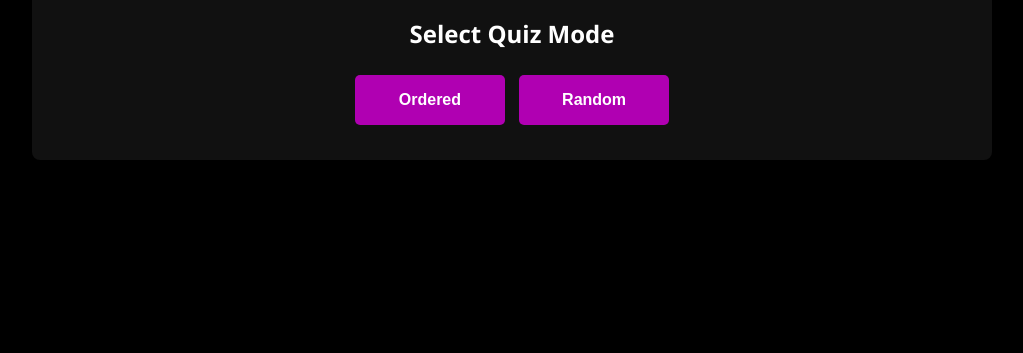
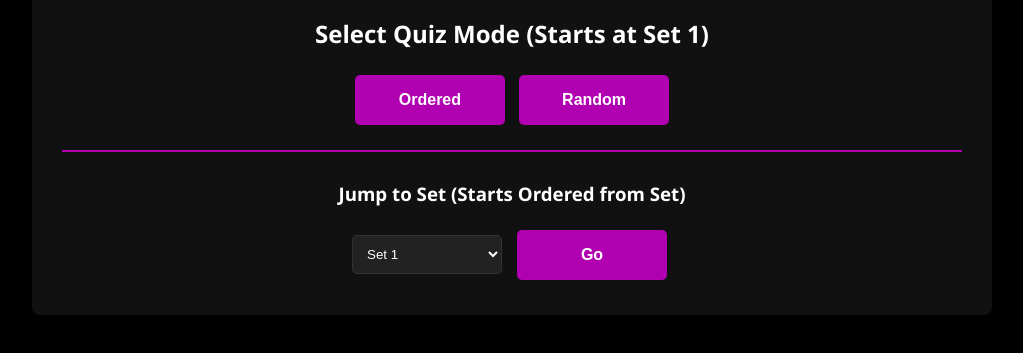
Before and after one commit to dddjy577/neuroanatomyquiz, a plain HTML site: page index.html in a window 1280 px wide. Shown: the part 129-482 px from the top of the page, without its empty margins (128-1151 px from the left). Drawn offline with Linux system fonts and the light colour scheme.

Commit message:
Update index.html

```diff
--- a/index.html
+++ b/index.html
@@ -109,6 +109,40 @@
             background-color: #5d005e;
         }
 
+        /* Styles for the new Set Jumper */
+        #set-jumper {
+            margin-top: 20px;
+            padding-top: 10px;
+            border-top: 2px solid var(--primary-color); /* Added a separator line */
+            display: flex;
+            flex-direction: column;
+            align-items: center;
+        }
+        #set-jumper-controls {
+            display: flex;
+            align-items: center;
+            justify-content: center;
+            gap: 10px;
+        }
+        #set-jumper-controls select {
+            padding: 10px;
+            margin: 5px 0;
+            border-radius: 5px;
+            background-color: var(--info-bar-bg);
+            color: var(--text-color);
+            border: 1px solid var(--border-color);
+            min-width: 150px; /* Ensures space for the text */
+        }
+        .go-button { /* Applied start-button styling class */
+            background-color: var(--primary-color);
+            height: 50px;
+            width: 150px;
+            padding: 10px 20px;
+        }
+        .go-button:hover {
+            background-color: var(--primary-hover);
+        }
+
 
         #answer-input {
             padding: 10px;
@@ -159,10 +193,19 @@
         <h1>Neuroanatomy Quiz by Oben 🧠</h1>
 
         <div id="start-screen">
-            <h2>Select Quiz Mode</h2>
+            <h2>Select Quiz Mode (Starts at Set 1)</h2>
             <button class="start-button" onclick="startQuiz('ordered')">Ordered</button>
             <button class="start-button" onclick="startQuiz('random')">Random</button>
-        </div>
+
+            <div id="set-jumper">
+                <h3>Jump to Set (Starts Ordered from Set)</h3>
+                <div id="set-jumper-controls">
+                    <select id="set-dropdown">
+                        </select>
+                    <button class="go-button" onclick="jumpToSet()">Go</button>
+                </div>
+            </div>
+            </div>
 
         <div id="quiz-screen" style="display: none;">
             <div id="info-bar">
@@ -408,6 +451,9 @@
             { set: 18, label: '13', answer: 'n. trigeminus (n. V)' },
             { set: 18, label: '14', answer: 'n. abducens (n. VI)' },
             { set: 18, label: '15', answer: 'n. hypoglossus (n. XII)' },
+            { set: 18, label: '16', answer: 'pons' },
+            { set: 18, label: '17', answer: 'corpus mammillare' },
+            { set: 18, label: '18', answer: 'floccus' },
             { set: 19, label: '1', answer: 'a. cerebri anterior' },
             { set: 19, label: '2', answer: 'a. carotis interna' },
             { set: 19, label: '3', answer: 'a. cerebelli superior' },
@@ -465,6 +511,8 @@
 
         // Image link setup (Corrected Raw GitHub Content)
         const IMAGE_BASE_URL = 'https://raw.githubusercontent.com/dddjy577/neuroanatomyquiz/main/';
+        // Max set number is 22, derived from the QUIZ_DATA
+        const MAX_SET = 22;
 
         // --- Utility Functions ---
 
@@ -479,13 +527,52 @@
             }
         }
 
+        // Function to populate the set dropdown
+        function populateSetDropdown() {
+            const dropdown = document.getElementById('set-dropdown');
+            for (let i = 1; i <= MAX_SET; i++) {
+                const option = document.createElement('option');
+                option.value = i;
+                option.textContent = `Set ${i}`;
+                dropdown.appendChild(option);
+            }
+        }
+
+        // FUNCTION MODIFIED TO ONLY START IN 'ORDERED' MODE
+        function jumpToSet() {
+            const startSet = parseInt(document.getElementById('set-dropdown').value);
+            if (startSet >= 1 && startSet <= MAX_SET) {
+                // Force 'ordered' mode when jumping to a set
+                startQuiz('ordered', startSet);
+            } else {
+                alert('Please select a valid set number.');
+            }
+        }
+
+
         // --- Core Quiz Logic ---
 
-        function startQuiz(mode) {
-            questions = [...QUIZ_DATA];
+        // startQuiz handles the optional startSet parameter
+        function startQuiz(mode, startSet = 1) {
+            // Filter questions to include only those starting from the selected set
+            questions = QUIZ_DATA.filter(q => q.set >= startSet);
+
+            if (questions.length === 0) {
+                alert(`No questions found starting from Set ${startSet}.`);
+                return;
+            }
 
             if (mode === 'random') {
                 shuffle(questions);
+            } else {
+                // For ordered mode, sort them by set and then label
+                questions.sort((a, b) => {
+                    if (a.set !== b.set) {
+                        return a.set - b.set;
+                    }
+                    // Sort by label for questions within the same set (e.g., '1' < '2' < 'a' < 'b')
+                    return String(a.label).localeCompare(String(b.label));
+                });
             }
 
             currentQuestionIndex = 0;
@@ -600,14 +687,17 @@
             const title = totalSeenQuestions === questions.length ? "Quiz Finished! 🎉" : "Quiz Ended Early! 🛑";
 
             finalMessage.innerHTML = `<h2>${title}</h2>
-                                      <p>Total questions **seen** so far: <strong>${totalSeenQuestions}</strong></p>
-                                      <p>Total questions answered **correctly**: <strong>${score}</strong></p>
-                                      <p>Your Score Percentage: <strong>${percentage}%</strong></p>
-                                      <button class="start-button" onclick="window.location.reload()">Start Over</button>`;
+                                         <p>Total questions **seen** so far: <strong>${totalSeenQuestions}</strong></p>
+                                         <p>Total questions answered **correctly**: <strong>${score}</strong></p>
+                                         <p>Your Score Percentage: <strong>${percentage}%</strong></p>
+                                         <button class="start-button" onclick="window.location.reload()">Start Over</button>`;
         }
 
         // Add event listener for 'Enter' key press on the input field
         document.addEventListener('DOMContentLoaded', () => {
+            // Populate the dropdown when the page loads
+            populateSetDropdown();
+
             const answerInput = document.getElementById('answer-input');
             const nextButton = document.getElementById('next-button');
             const submitButton = document.getElementById('submit-button');
@@ -616,9 +706,12 @@
                 answerInput.addEventListener('keypress', function(e) {
                     if (e.key === 'Enter') {
                         e.preventDefault();
-                        if (submitButton.style.display !== 'none') {
+                        // If the submit button is visible, submit the answer
+                        if (submitButton.style.display !== 'none' && !answerInput.disabled) {
                             checkAnswer();
-                        } else if (nextButton.style.display !== 'none') {
+                        }
+                        // If the next button is visible, go to the next question
+                        else if (nextButton.style.display !== 'none') {
                             nextQuestion();
                         }
                     }
@@ -626,6 +719,5 @@
             }
         });
     </script>
-
 </body>
 </html>
```
